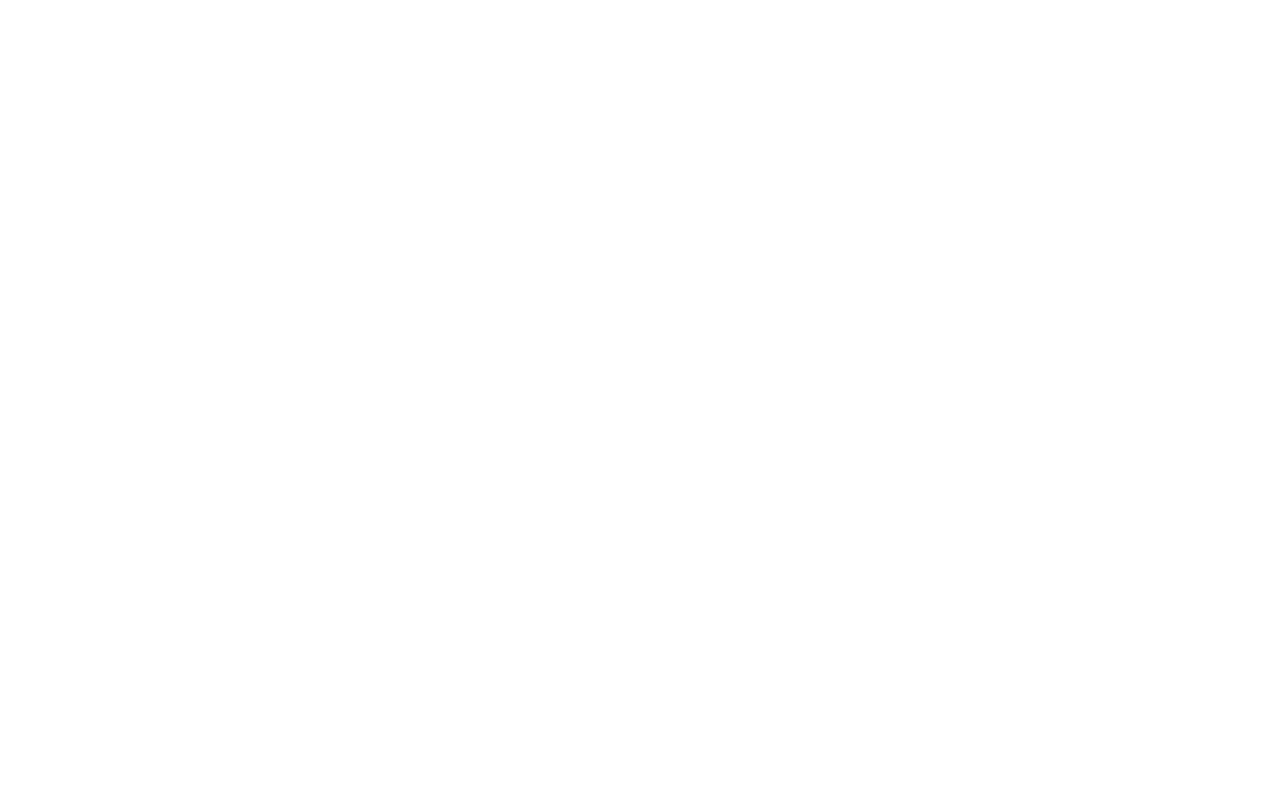
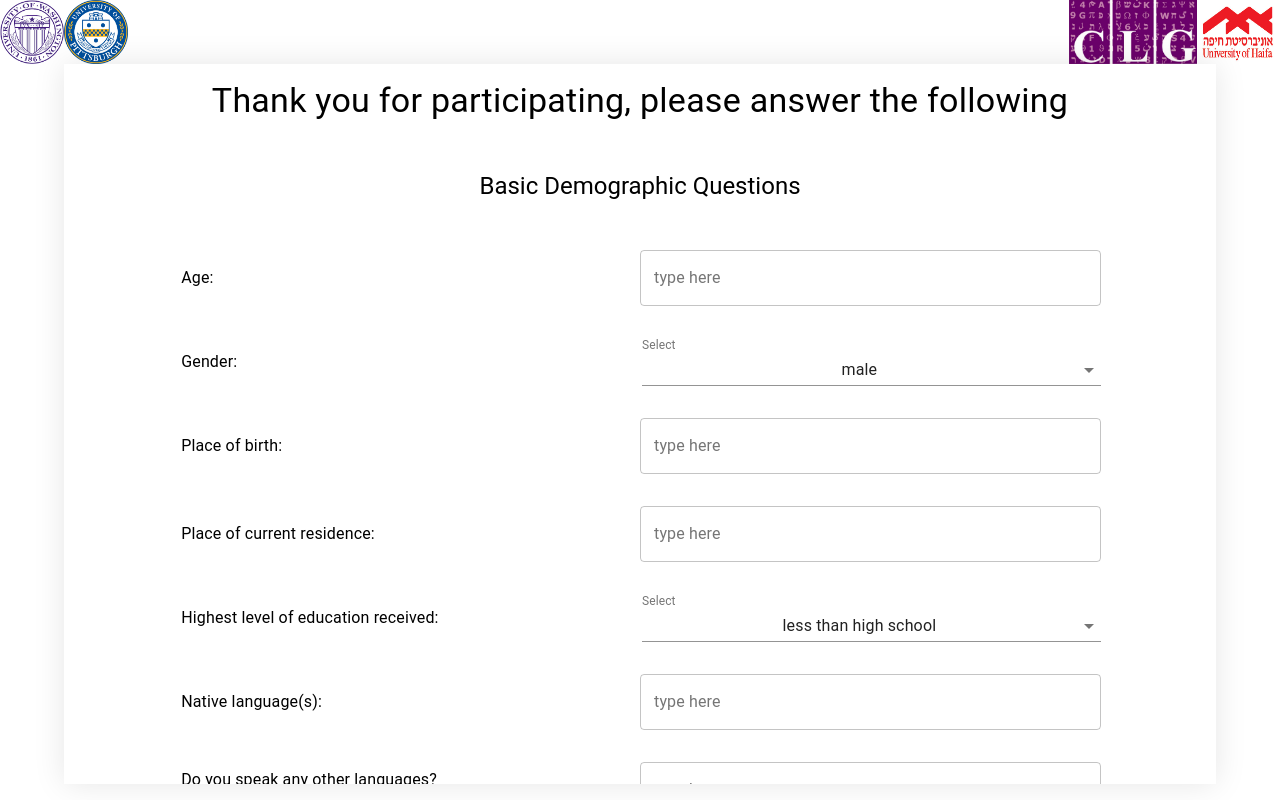
Before and after one commit to deangeckt/CLG-lab-Chat-Bot, a React (Create React App) app in the folder client/: page /general_survey in a window 1280 px wide. Before the commit this address had no page. Built offline with nearby package versions, Linux system fonts and the light colour scheme.

Commit message:
split surverys to map and demographic - general

```diff
--- a/client/src/Wrapper.tsx
+++ b/client/src/Wrapper.tsx
@@ -19,9 +19,12 @@
     question_ref?: string;
 }
 
+export type surveyType = 'map' | 'general';
+
 export interface IQuestionInterface {
     meta: UserSurveyQuestion;
     id: string;
+    survey: surveyType;
 }
 
 export interface UserSurvey {
@@ -81,7 +84,8 @@
     chat: ChatMsg[];
     map_metadata: MapMetadata;
     user_map_path: MapCellIdx[];
-    user_survey: UserSurvey;
+    general_survey: UserSurvey;
+    map_survey: UserSurvey;
     game_state: GameState;
     game_config: GameConfig;
     clinet_version: string;
@@ -155,105 +159,7 @@
     chat: [],
     map_metadata: maps[0],
     user_map_path: [],
-    user_survey: {
-        '0': {
-            question: 'How much did you enjoy the task?',
-            answer: 50,
-            type: 'rating',
-            sliderLeftText: 'not at all',
-            slideRightText: 'extremely',
-        },
-        '1': {
-            question: 'How difficult was it to communicate with your partner?',
-            answer: 50,
-            type: 'rating',
-            sliderLeftText: 'not at all',
-            slideRightText: 'extremely',
-        },
-        '2': {
-            question: 'How successful do you think you were at completing the task?',
-            answer: 50,
-            type: 'rating',
-            sliderLeftText: 'not at all',
-            slideRightText: 'extremely',
-        },
-        '3': {
-            question: "How difficult was it to understand your partner's directions?",
-            answer: 50,
-            type: 'rating',
-            sliderLeftText: 'not at all',
-            slideRightText: 'extremely',
-        },
-        '4': {
-            question: 'How likely is your partner to be a fluent speaker of English?',
-            answer: 50,
-            type: 'rating',
-        },
-        '5': {
-            question: 'How likely is your partner to be a fluent speaker of Spanish?',
-            answer: 50,
-            type: 'rating',
-        },
-        '6': {
-            question: 'How likely do you think it is that your partner is bilingual?',
-            answer: 50,
-            type: 'rating',
-        },
-
-        '7': {
-            hintAbove: 'Please rate your partner according to the following attributes:',
-            question: 'friendly',
-            answer: 50,
-            type: 'rating',
-            question_ref: '7',
-            sliderLeftText: 'not at all',
-            slideRightText: 'extremely',
-        },
-        '8': {
-            question: 'smart',
-            answer: 50,
-            type: 'rating',
-            question_ref: '7',
-            sliderLeftText: 'not at all',
-            slideRightText: 'extremely',
-        },
-        '9': {
-            question: 'collaborative',
-            answer: 50,
-            type: 'rating',
-            question_ref: '7',
-            sliderLeftText: 'not at all',
-            slideRightText: 'extremely',
-        },
-        '10': {
-            question: 'honest',
-            answer: 50,
-            type: 'rating',
-            question_ref: '7',
-            sliderLeftText: 'not at all',
-            slideRightText: 'extremely',
-        },
-        '11': {
-            question: 'funny',
-            answer: 50,
-            type: 'rating',
-            question_ref: '7',
-            sliderLeftText: 'not at all',
-            slideRightText: 'extremely',
-        },
-        '12': {
-            question: 'How likely do you think it was that you were talking to a chatbot rather than a human?',
-            answer: 50,
-            type: 'rating',
-        },
-        '13': {
-            question:
-                'If you were communicating with a chat bot, would you want them to communicate in both English and Spanish?',
-            answer: 50,
-            type: 'rating',
-            sliderLeftText: 'not at all',
-            slideRightText: 'extremely',
-        },
+    general_survey: {
         '14': {
             question: 'Age:',
             answer: '',
@@ -592,6 +498,106 @@
             not_applicable: true,
         },
     },
+    map_survey: {
+        '0': {
+            question: 'How much did you enjoy the task?',
+            answer: 50,
+            type: 'rating',
+            sliderLeftText: 'not at all',
+            slideRightText: 'extremely',
+        },
+        '1': {
+            question: 'How difficult was it to communicate with your partner?',
+            answer: 50,
+            type: 'rating',
+            sliderLeftText: 'not at all',
+            slideRightText: 'extremely',
+        },
+        '2': {
+            question: 'How successful do you think you were at completing the task?',
+            answer: 50,
+            type: 'rating',
+            sliderLeftText: 'not at all',
+            slideRightText: 'extremely',
+        },
+        '3': {
+            question: "How difficult was it to understand your partner's directions?",
+            answer: 50,
+            type: 'rating',
+            sliderLeftText: 'not at all',
+            slideRightText: 'extremely',
+        },
+        '4': {
+            question: 'How likely is your partner to be a fluent speaker of English?',
+            answer: 50,
+            type: 'rating',
+        },
+        '5': {
+            question: 'How likely is your partner to be a fluent speaker of Spanish?',
+            answer: 50,
+            type: 'rating',
+        },
+        '6': {
+            question: 'How likely do you think it is that your partner is bilingual?',
+            answer: 50,
+            type: 'rating',
+        },
+
+        '7': {
+            hintAbove: 'Please rate your partner according to the following attributes:',
+            question: 'friendly',
+            answer: 50,
+            type: 'rating',
+            question_ref: '7',
+            sliderLeftText: 'not at all',
+            slideRightText: 'extremely',
+        },
+        '8': {
+            question: 'smart',
+            answer: 50,
+            type: 'rating',
+            question_ref: '7',
+            sliderLeftText: 'not at all',
+            slideRightText: 'extremely',
+        },
+        '9': {
+            question: 'collaborative',
+            answer: 50,
+            type: 'rating',
+            question_ref: '7',
+            sliderLeftText: 'not at all',
+            slideRightText: 'extremely',
+        },
+        '10': {
+            question: 'honest',
+            answer: 50,
+            type: 'rating',
+            question_ref: '7',
+            sliderLeftText: 'not at all',
+            slideRightText: 'extremely',
+        },
+        '11': {
+            question: 'funny',
+            answer: 50,
+            type: 'rating',
+            question_ref: '7',
+            sliderLeftText: 'not at all',
+            slideRightText: 'extremely',
+        },
+        '12': {
+            question: 'How likely do you think it was that you were talking to a chatbot rather than a human?',
+            answer: 50,
+            type: 'rating',
+        },
+        '13': {
+            question:
+                'If you were communicating with a chat bot, would you want them to communicate in both English and Spanish?',
+            answer: 50,
+            type: 'rating',
+            sliderLeftText: 'not at all',
+            slideRightText: 'extremely',
+        },
+    },
     game_state: {
         end: false,
         started: false,
@@ -602,7 +608,7 @@
         open_instructions: true,
     },
     game_config: { game_role: 0, registerd: 'no', guid: '' },
-    clinet_version: '2.0.1_e',
+    clinet_version: '2.1.0_p',
     server_version: '',
 };
 
--- a/client/src/api.ts
+++ b/client/src/api.ts
@@ -1,8 +1,8 @@
 import axios, { AxiosResponse } from 'axios';
 import { ChatMsg, gameMode, gameRole, IAppState, MapCellIdx } from './Wrapper';
 
-// export const baseUrl = 'http://localhost:8080/api/v1/';
-export const baseUrl = 'https://map-task-server-juxn2vqqxa-nw.a.run.app/api/v1/';
+export const baseUrl = 'http://localhost:8080/api/v1/';
+// export const baseUrl = 'https://map-task-server-juxn2vqqxa-nw.a.run.app/api/v1/';
 
 export const huamn_to_human_event = async (guid: string, update: Function) => {
     const evtSource = new EventSource(baseUrl + `event?guid=${guid}`);
@@ -81,7 +81,7 @@
 export const upload = async (state: IAppState, update: Function) => {
     try {
         // eslint-disable-next-line @typescript-eslint/no-unused-vars
-        const { game_state, user_survey, ...all } = state;
+        const { game_state, general_survey: user_survey, ...all } = state;
         const user_survey_simpler = Object.keys(user_survey).map((key) => {
             const q_obj = user_survey[key];
             const q = q_obj.question_ref
--- a/client/src/end_page/RatingQuestion.tsx
+++ b/client/src/end_page/RatingQuestion.tsx
@@ -6,14 +6,15 @@
 
 function RatingQuestion(data: IQuestionInterface): JSX.Element {
     const { state, setState } = useContext(AppContext);
-    const [na, setNa] = useState(false);
     const left_caption = data.meta.sliderLeftText ? data.meta.sliderLeftText : 'not at all likely';
     const right_caption = data.meta.slideRightText ? data.meta.slideRightText : 'extremely likely';
+    const survey = data.survey === 'general' ? state.general_survey : state.map_survey;
+    const [na, setNa] = useState(survey[data.id].answer === 'na');
 
     const simple_set = (val: number | string) => {
-        const user_survey = state.user_survey;
-        user_survey[data.id].answer = val;
-        setState({ ...state, user_survey });
+        survey[data.id].answer = val;
+        if (data.survey === 'general') setState({ ...state, general_survey: survey });
+        else setState({ ...state, map_survey: survey });
     };
 
     const toggle_na = () => {
@@ -22,7 +23,7 @@
         setNa(!na);
     };
 
-    const curr_ans = na ? null : state.user_survey[data.id].answer;
+    const curr_ans = na ? null : survey[data.id].answer;
 
     return (
         <>
--- a/client/src/end_page/SelectQuestion.tsx
+++ b/client/src/end_page/SelectQuestion.tsx
@@ -7,11 +7,12 @@
 
 function SelectQuestion(data: IQuestionInterface): JSX.Element {
     const { state, setState } = useContext(AppContext);
+    const survey = data.survey === 'general' ? state.general_survey : state.map_survey;
 
     const simple_set = (e: any) => {
-        const user_survey = state.user_survey;
-        user_survey[data.id].answer = e.target.value.toString();
-        setState({ ...state, user_survey });
+        survey[data.id].answer = e.target.value.toString();
+        if (data.survey === 'general') setState({ ...state, general_survey: survey });
+        else setState({ ...state, map_survey: survey });
     };
 
     return (
@@ -25,7 +26,7 @@
                 id={data.id}
                 select
                 label="Select"
-                value={state.user_survey[data.id].answer}
+                value={survey[data.id].answer}
             >
                 {data.meta.selectOptions!.map((option) => (
                     <MenuItem key={option} value={option}>
--- /dev/null
+++ b/client/src/end_page/SurveyGeneral.tsx
@@ -0,0 +1,142 @@
+import React, { useState } from 'react';
+import { Button } from '@material-ui/core';
+import { Typography } from '@material-ui/core';
+import { useContext } from 'react';
+import { AppContext } from '../AppContext';
+import Header from '../common/Header';
+import {
+    end_page_title1_str,
+    end_page_group_4_str,
+    end_page_group_5_str,
+    end_page_group_6_str,
+    end_page_group_7_str,
+} from '../common/strings';
+import RatingQuestion from './RatingQuestion';
+import TextFieldQuestion from './TextFieldQuestion';
+import SelectQuestion from './SelectQuestion';
+import { useNavigate } from 'react-router-dom';
+import './EndPage.css';
+
+function SurveyGeneral(): JSX.Element {
+    const { state } = useContext(AppContext);
+    const navigate = useNavigate();
+    const [currGroup, SetCurrGroup] = useState(0);
+
+    const survey_groups: string[][] = [];
+    const survey_groups_titles: string[] = [
+        end_page_group_4_str,
+        end_page_group_5_str,
+        end_page_group_6_str,
+        end_page_group_7_str,
+    ];
+
+    survey_groups.push(Object.keys(state.general_survey).slice(0, 9));
+    survey_groups.push(Object.keys(state.general_survey).slice(9, 19));
+    survey_groups.push(Object.keys(state.general_survey).slice(19, 31));
+    survey_groups.push(Object.keys(state.general_survey).slice(31, 47));
+
+    console.log(state.general_survey);
+
+    const scroll_begin = () => {
+        const tr = document.getElementById('container');
+        if (!tr) return;
+        tr.scrollTo({
+            top: 0,
+            behavior: 'smooth',
+        });
+    };
+
+    const next = () => {
+        // console.log(state.user_survey);
+        scroll_begin();
+        if (currGroup == survey_groups.length - 1) {
+            navigate('/map_task');
+        } else {
+            SetCurrGroup(currGroup + 1);
+        }
+    };
+
+    const back = () => {
+        scroll_begin();
+        if (currGroup == 0) return;
+        SetCurrGroup(currGroup - 1);
+    };
+
+    return (
+        <div className="End">
+            <Header />
+            <div className="End_Container" id="container">
+                <>
+                    <Typography style={{ marginTop: '16px' }} variant="h4">
+                        {end_page_title1_str}
+                    </Typography>
+                    <div className="Group">
+                        <Typography variant="h5" style={{ marginBottom: '32px' }}>
+                            {survey_groups_titles[currGroup]}
+                        </Typography>
+                        {survey_groups[currGroup].map(function (key) {
+                            const t = state.general_survey[key].type;
+                            if (t == 'rating')
+                                return (
+                                    <RatingQuestion
+                                        meta={state.general_survey[key]}
+                                        id={key}
+                                        key={key}
+                                        survey="general"
+                                    />
+                                );
+                            else if (t == 'textfield')
+                                return (
+                                    <TextFieldQuestion
+                                        meta={state.general_survey[key]}
+                                        id={key}
+                                        key={key}
+                                        survey="general"
+                                    />
+                                );
+                            else if (t == 'select')
+                                return (
+                                    <SelectQuestion
+                                        meta={state.general_survey[key]}
+                                        id={key}
+                                        key={key}
+                                        survey="general"
+                                    />
+                                );
+                        })}
+                    </div>
+                    <div style={{ display: 'flex', width: '100%', justifyContent: 'space-between' }}>
+                        <Button
+                            disabled={currGroup == 0}
+                            style={{
+                                textTransform: 'none',
+                                marginLeft: '16px',
+                                marginBottom: '16px',
+                            }}
+                            className="nav_btn"
+                            variant="outlined"
+                            color="primary"
+                            onClick={back}
+                        >
+                            Back
+                        </Button>
+                        <Button
+                            style={{
+                                textTransform: 'none',
+                                marginRight: '16px',
+                                marginBottom: '16px',
+                            }}
+                            variant="outlined"
+                            color="primary"
+                            onClick={next}
+                        >
+                            {currGroup == survey_groups.length - 1 ? 'Finish' : 'Next'}
+                        </Button>
+                    </div>
+                </>
+            </div>
+        </div>
+    );
+}
+
+export default SurveyGeneral;
--- a/client/src/end_page/EndPage.tsx
+++ b/client/src/end_page/SurveyMap.tsx
@@ -1,10 +1,9 @@
-import React, { useEffect, useState } from 'react';
+import React, { useState } from 'react';
 import { Box, Button, CircularProgress } from '@material-ui/core';
 import { Typography } from '@material-ui/core';
 import { useContext } from 'react';
 import { AppContext } from '../AppContext';
 import Header from '../common/Header';
-import { IAppState } from '../Wrapper';
 import { upload } from '../api';
 import { main_blue } from '../common/colors';
 import {
@@ -12,50 +11,23 @@
     end_page_title1_str,
     end_page_group_2_str,
     end_page_group_3_str,
-    end_page_group_4_str,
-    end_page_group_5_str,
-    end_page_group_6_str,
-    end_page_group_7_str,
 } from '../common/strings';
 import RatingQuestion from './RatingQuestion';
 import TextFieldQuestion from './TextFieldQuestion';
 import SelectQuestion from './SelectQuestion';
 import './EndPage.css';
 
-function EndPage(): JSX.Element {
-    const { state, setState } = useContext(AppContext);
+function SurveyMap(): JSX.Element {
+    const { state } = useContext(AppContext);
     const [reg, SetReg] = useState('not_sent');
     const [currGroup, SetCurrGroup] = useState(0);
 
     const survey_groups: string[][] = [];
-    const survey_groups_titles: string[] = [
-        end_page_group_1_str,
-        end_page_group_2_str,
-        end_page_group_3_str,
-        end_page_group_4_str,
-        end_page_group_5_str,
-        end_page_group_6_str,
-        end_page_group_7_str,
-    ];
-    survey_groups.push(Object.keys(state.user_survey).slice(0, 4));
-    survey_groups.push(Object.keys(state.user_survey).slice(4, 12));
-    survey_groups.push(Object.keys(state.user_survey).slice(12, 14));
-    survey_groups.push(Object.keys(state.user_survey).slice(14, 23));
-    survey_groups.push(Object.keys(state.user_survey).slice(23, 33));
-    survey_groups.push(Object.keys(state.user_survey).slice(33, 45));
-    survey_groups.push(Object.keys(state.user_survey).slice(45, 61));
+    const survey_groups_titles: string[] = [end_page_group_1_str, end_page_group_2_str, end_page_group_3_str];
 
-    useEffect(() => {
-        if (state.game_config.game_mode != 'human') return;
-        const state_str = localStorage.getItem('state');
-        if (!state_str) return;
-        const state_obj = JSON.parse(state_str) as IAppState;
-        if (state.game_config.game_role != state_obj.game_config.game_role) return;
-        if (state.game_config.guid != state_obj.game_config.guid) return;
-        console.log('using local strg');
-        setState(state_obj);
-        localStorage.removeItem('state');
-    }, []);
+    survey_groups.push(Object.keys(state.map_survey).slice(0, 3));
+    survey_groups.push(Object.keys(state.map_survey).slice(3, 12));
+    survey_groups.push(Object.keys(state.map_survey).slice(12, 14));
 
     const scroll_begin = () => {
         const tr = document.getElementById('container');
@@ -67,11 +39,11 @@
     };
 
     const next = () => {
-        // console.log(state.user_survey);
         scroll_begin();
         if (currGroup == survey_groups.length - 1) {
             upload(state, () => {
                 SetReg('done');
+                // TODO put prolific id then or ask to do a new map?
             });
             SetReg('loading');
         } else {
@@ -99,13 +71,24 @@
                                 {survey_groups_titles[currGroup]}
                             </Typography>
                             {survey_groups[currGroup].map(function (key) {
-                                const t = state.user_survey[key].type;
+                                const t = state.map_survey[key].type;
                                 if (t == 'rating')
-                                    return <RatingQuestion meta={state.user_survey[key]} id={key} key={key} />;
+                                    return (
+                                        <RatingQuestion meta={state.map_survey[key]} id={key} key={key} survey="map" />
+                                    );
                                 else if (t == 'textfield')
-                                    return <TextFieldQuestion meta={state.user_survey[key]} id={key} key={key} />;
+                                    return (
+                                        <TextFieldQuestion
+                                            meta={state.map_survey[key]}
+                                            id={key}
+                                            key={key}
+                                            survey="map"
+                                        />
+                                    );
                                 else if (t == 'select')
-                                    return <SelectQuestion meta={state.user_survey[key]} id={key} key={key} />;
+                                    return (
+                                        <SelectQuestion meta={state.map_survey[key]} id={key} key={key} survey="map" />
+                                    );
                             })}
                         </div>
                         <div style={{ display: 'flex', width: '100%', justifyContent: 'space-between' }}>
@@ -153,4 +136,4 @@
     );
 }
 
-export default EndPage;
+export default SurveyMap;
--- a/client/src/end_page/TextFieldQuestion.tsx
+++ b/client/src/end_page/TextFieldQuestion.tsx
@@ -7,11 +7,12 @@
 
 function TextFieldQuestion(data: IQuestionInterface): JSX.Element {
     const { state, setState } = useContext(AppContext);
+    const survey = data.survey === 'general' ? state.general_survey : state.map_survey;
 
     const simple_set = (e: any) => {
-        const user_survey = state.user_survey;
-        user_survey[data.id].answer = e.target.value.toString();
-        setState({ ...state, user_survey });
+        survey[data.id].answer = e.target.value.toString();
+        if (data.survey === 'general') setState({ ...state, general_survey: survey });
+        else setState({ ...state, map_survey: survey });
     };
 
     return (
@@ -34,7 +35,7 @@
                 variant="outlined"
                 onChange={(event) => simple_set(event)}
                 type={data.meta.numberText ? 'number' : undefined}
-                value={state.user_survey[data.id].answer}
+                value={survey[data.id].answer}
             />
         </div>
     );
--- a/client/src/index.tsx
+++ b/client/src/index.tsx
@@ -4,8 +4,9 @@
 import Wrapper from './Wrapper';
 import { Route, Routes, BrowserRouter } from 'react-router-dom';
 import Home from './home_page/Home';
-import EndPage from './end_page/EndPage';
+import SurveyGeneral from './end_page/SurveyGeneral';
 import './index.css';
+import SurveyMap from './end_page/SurveyMap';
 
 const root = ReactDOM.createRoot(document.getElementById('root') as HTMLElement);
 
@@ -14,8 +15,9 @@
         <BrowserRouter>
             <Routes>
                 <Route path="/" element={<Home />} />
+                <Route path="general_survey" element={<SurveyGeneral />} />
                 <Route path="map_task" element={<App />} />
-                <Route path="survey" element={<EndPage />} />
+                <Route path="map_survey" element={<SurveyMap />} />
             </Routes>
         </BrowserRouter>
     </Wrapper>,
```
Also changed, not shown: client/src/map_task/useApp.tsx (+4 -3 lines).
